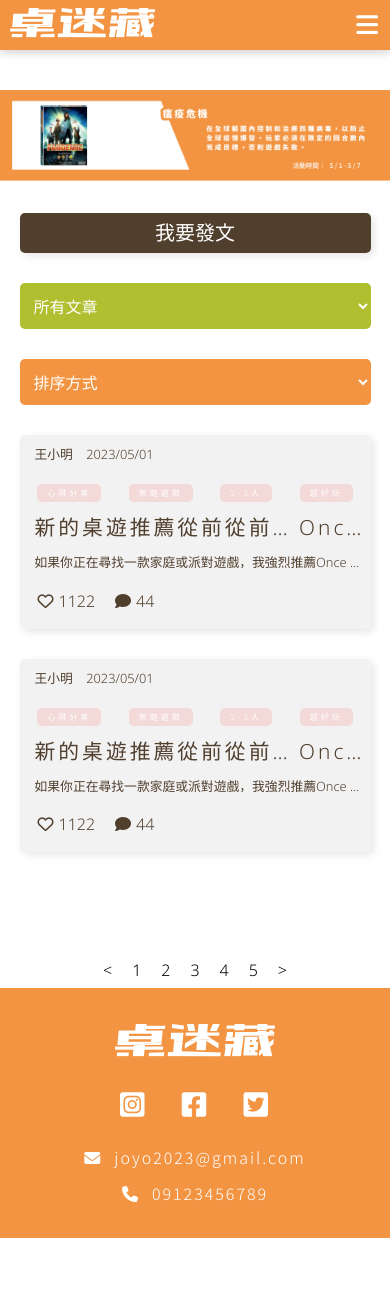
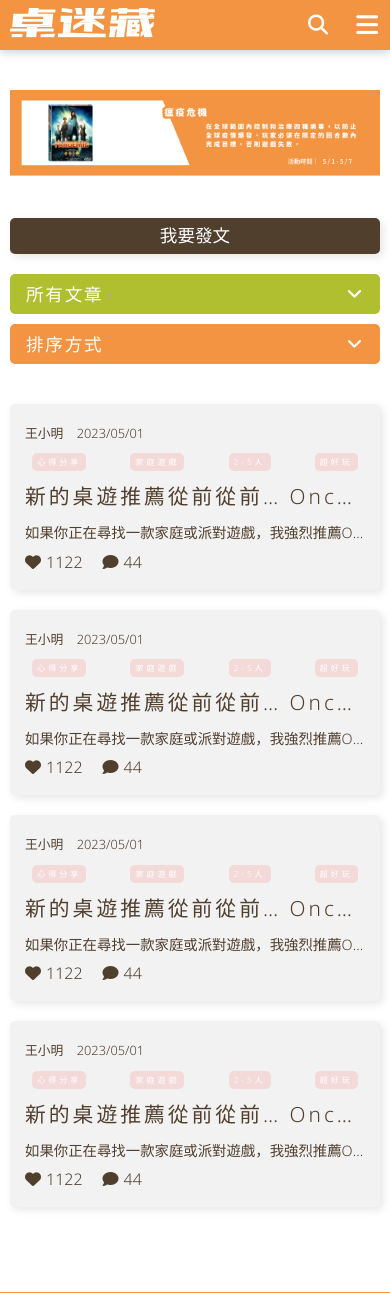
Before and after one commit to illumyST/JOYO_teamProject_G3, a PHP site: page /forum.html in a window 390 px wide. Shown: the top 1293 px of the page. Before the commit the page ends 1238 px from the top, so only its background shows below. Run offline with PHP 8.4, Linux system fonts and the light colour scheme; style sheets or scripts are compiled from the project's sources.

Commit message:
修改forum.html下拉式選單和forum.scss下拉式選單的樣式及其他間距微調 修改contact.html頂部的圓形和contact.scss圓形的弧度樣式

```diff
--- a/contact.html
+++ b/contact.html
@@ -51,7 +51,7 @@
         </nav>
     </header>
 
-   <section class="contact_wrapper">
+
 
             <!-- 聯絡我們title -->
             <div class="contact_top">
@@ -71,6 +71,8 @@
             <!-- 聯絡我們end -->
 
 
+
+   <section class="contact_wrapper">
 
         <!-- 常見問題區域 -->
         <div class="contact_middle">
--- a/dropDownMenu.html
+++ b/dropDownMenu.html
@@ -30,8 +30,7 @@
             <li><a class="dropdown-item" href="#">+12</a></li>
           </ul>
         </div>
-        <div class="drow-down"
-        >
+        <div class="drow-down">
             <button class="product-filter-btn" type="button" id="" >
              <span>排序方式</span><span><img src="./pic/product/Vector.png" alt=""></span>
           </button>
--- a/forum.html
+++ b/forum.html
@@ -17,10 +17,11 @@
     <header>
         <nav class="header_nav">
             <a href="#" class="header_nav_logoBox"><img class="header_nav_logo" src="../../assets/img/logo.svg" alt=""></a>
+            <div class="header_nav_right_inputBox">
+                <i class="fa-solid fa-magnifying-glass"></i>
+                <input class="header_nav_right_inputBox-input" type="text">
+            </div>
             <ul class="header_nav_right">
-                <li class="header_nav_right_inputBox">
-                    <input class="header_nav_right_inputBox-input" type="text">
-                </li>
                 <li><a href="#">桌遊商城</a>
                     <ol>
                         <li><a href="#">派對遊戲</a></li>
@@ -59,23 +60,23 @@
     <section class="forum_wrapper">
             <!-- 側邊選單 -->
             <ul class="forum_sidemenu">
-                <li>
+                <li class="forum_sidemenu_li active">
                     <i class="fa-solid fa-file-lines"></i>
                     <h3>所有文章</h3>
                 </li>
-                <li>
+                <li class="forum_sidemenu_li">
                     <i class="fa-brands fa-stack-exchange"></i>
                     <h3>心得分享</h3>
                 </li>
-                <li>
+                <li class="forum_sidemenu_li">
                     <i class="fa-solid fa-users"></i>
                     <h3>揪團區</h3>
                 </li>
-                <li>
+                <li class="forum_sidemenu_li">
                     <i class="fa-solid fa-file-circle-question"></i>
                     <h3>發問區</h3>
                 </li>
-                <li>
+                <li class="forum_sidemenu_li">
                     <i class="fa-solid fa-chalkboard-user"></i>
                     <h3>教學區</h3>
                 </li>
@@ -94,13 +95,25 @@
                 <!-- 文章區域 -->
                 <div class="forum_article_title">
                     <h2>所有文章</h2>
-                    <select class="forum_sort" id="forum_sort">
+                    <!-- <select class="forum_sort" id="forum_sort">
                         <option value="">排序方式</option>
                         <option value="">排序方式</option>
                         <option value="">排序方式</option>
                         <option value="">排序方式</option>
                         <option value="">排序方式</option>
-                    </select>
+                    </select> -->
+
+                    <div class="forum_sort">
+                        <button class="forum_sort_btn" type="button" id="forum_sort_btn" >
+                            <span>排序方式</span><span><i class="fa-solid fa-angle-down"></i></span>
+                        </button>
+                        <ul class="forum_sort_order" >
+                            <li><a class="forum_dropdown_item" href="#">文章日期：由最新到最舊</a></li>
+                            <li><a class="forum_dropdown_item" href="#">文章日期：由最舊到最新</a></li>
+                            <li><a class="forum_dropdown_item" href="#">文章日期：由最舊到最新</a></li>
+                            <li><a class="forum_dropdown_item" href="#">文章日期：由最舊到最新</a></li>
+                        </ul>
+                    </div>
                 </div>
 
 
@@ -111,7 +124,7 @@
                         <h3>我要發文</h3>
                     </div>
 
-                        <div class="forum_media_select">
+                        <!-- <div class="forum_media_select">
                             <select class="forum_media_menu_select" id="forum_media_menu_select">
                                 <option value="">所有文章</option>
                                 <option value="">心得分享</option>
@@ -119,9 +132,24 @@
                                 <option value="">發問區</option>
                                 <option value="">教學區</option>
                             </select>
+                        </div>     -->
+
+                        <div class="forum_media_select">
+                            <button class="forum_media_menu_btn" type="button" id="forum_media_menu_btn" >
+                                <span>所有文章</span><span><i class="fa-solid fa-angle-down"></i></span>
+                            </button>
+                            <ul class="forum_media_select_order" >
+                                <li><a class="forum_media_select_dropdown_item" href="#">心得分享</a></li>
+                                <li><a class="forum_media_select_dropdown_item" href="#">揪團區</a></li>
+                                <li><a class="forum_media_select_dropdown_item" href="#">發問區</a></li>
+                                <li><a class="forum_media_select_dropdown_item" href="#">教學區</a></li>
+                            </ul>
                         </div>
 
-                        <div class="forum_media_sort">
+
+
+
+                        <!-- <div class="forum_media_sort">
                             <select class="forum_media_menu_sort" id="forum_media_menu_sort">
                                 <option value="">排序方式</option>
                                 <option value="">排序方式</option>
@@ -129,6 +157,18 @@
                                 <option value="">排序方式</option>
                                 <option value="">排序方式</option>
                             </select>
+                        </div> -->
+
+                        <div class="forum_media_sort">
+                            <button class="forum_media_sort_btn" type="button" id="forum_media_sort_btn" >
+                                <span>排序方式</span><span><i class="fa-solid fa-angle-down"></i></span>
+                            </button>
+                            <ul class="forum_media_sort_order" >
+                                <li><a class="forum_media_sort_dropdown_item" href="#">文章日期：由最新到最舊</a></li>
+                                <li><a class="forum_media_sort_dropdown_item" href="#">文章日期：由最舊到最新</a></li>
+                                <li><a class="forum_media_sort_dropdown_item" href="#">文章日期：由最舊到最新</a></li>
+                                <li><a class="forum_media_sort_dropdown_item" href="#">文章日期：由最舊到最新</a></li>
+                            </ul>
                         </div>
                 </div>
 
@@ -178,7 +218,7 @@
                             <!-- 第一文章列表右側下方 -->
                             <ul class="forum_article_item1_right_bottom">
                                 <li>
-                                    <i class="fa-regular fa-heart"></i>
+                                    <i class="fa-solid fa-heart"></i>
                                     <p>1122</p>
                                 </li>
                                 <li>
@@ -191,9 +231,9 @@
 
                     </div>
 
-                     <!-- 第一文章列表 -->
+                     <!-- 第二文章列表 -->
                      <div class="forum_article_item1">
-                        <!-- 第一文章列表左側 -->
+                        <!-- 第二文章列表左側 -->
                         <ul class="forum_article_item1_left">
                             <li class="forum_category">
                                 <h2>發問</h2>
@@ -204,9 +244,9 @@
                             </li>
                         </ul>
 
-                        <!-- 第一文章列表右側 -->
+                        <!-- 第二文章列表右側 -->
                         <div class="forum_article_item1_right">
-                            <!-- 第一文章列表右側上方標籤 -->
+                            <!-- 第二文章列表右側上方標籤 -->
                             <ul class="forum_article_item1_right_label">
                                 <li>
                                     <P>心得分享</P>
@@ -222,7 +262,7 @@
                                 </li>
                             </ul>
 
-                            <!-- 第一文章列表右側中間標題和內文-->
+                            <!-- 第二文章列表右側中間標題和內文-->
                             <ul class="forum_article_item1_right_middle">
                                 <li>
                                     <h2>新的桌遊推薦從前從前… Once Upon A Time－中文版</h2>
@@ -232,10 +272,10 @@
                                 </li>
                             </ul>
 
-                            <!-- 第一文章列表右側下方 -->
+                            <!-- 第二文章列表右側下方 -->
                             <ul class="forum_article_item1_right_bottom">
                                 <li>
-                                    <i class="fa-regular fa-heart"></i>
+                                    <i class="fa-solid fa-heart"></i>
                                     <p>1122</p>
                                 </li>
                                 <li>
@@ -248,6 +288,119 @@
 
                     </div>
 
+                    <!-- 第三文章列表 -->
+                    <div class="forum_article_item1">
+                        <!-- 第三文章列表左側 -->
+                        <ul class="forum_article_item1_left">
+                            <li class="forum_category">
+                                <h2>教學</h2>
+                            </li>
+                            <li class="forum_name_data">
+                                <p>王小明</p>
+                                <p>2023/05/01</p>
+                            </li>
+                        </ul>
+
+                        <!-- 第三文章列表右側 -->
+                        <div class="forum_article_item1_right">
+                            <!-- 第三文章列表右側上方標籤 -->
+                            <ul class="forum_article_item1_right_label">
+                                <li>
+                                    <P>心得分享</P>
+                                </li>
+                                <li>
+                                    <p>家庭遊戲</p>
+                                </li>
+                                <li>
+                                    <p>2-5人</p>
+                                </li>
+                                <li>
+                                    <p>超好玩</p>
+                                </li>
+                            </ul>
+
+                            <!-- 第三文章列表右側中間標題和內文-->
+                            <ul class="forum_article_item1_right_middle">
+                                <li>
+                                    <h2>新的桌遊推薦從前從前… Once Upon A Time－中文版</h2>
+                                </li>
+                                <li>
+                                    <p>如果你正在尋找一款家庭或派對遊戲，我強烈推薦Once Upon A Time（中文版），這是一款非常有趣的桌遊，適合所有年齡層的人玩。</p>
+                                </li>
+                            </ul>
+
+                            <!-- 第三文章列表右側下方 -->
+                            <ul class="forum_article_item1_right_bottom">
+                                <li>
+                                    <i class="fa-solid fa-heart"></i>
+                                    <p>1122</p>
+                                </li>
+                                <li>
+                                    <i class="fa-solid fa-comment"></i>
+                                    <p>44</p>
+                                </li>
+                            </ul>
+
+                        </div>
+
+                    </div>
+
+                    <!-- 第四文章列表 -->
+                    <div class="forum_article_item1">
+                        <!-- 第四文章列表左側 -->
+                        <ul class="forum_article_item1_left">
+                            <li class="forum_category">
+                                <h2>台北</h2>
+                            </li>
+                            <li class="forum_name_data">
+                                <p>王小明</p>
+                                <p>2023/05/01</p>
+                            </li>
+                        </ul>
+
+                        <!-- 第四文章列表右側 -->
+                        <div class="forum_article_item1_right">
+                            <!-- 第四文章列表右側上方標籤 -->
+                            <ul class="forum_article_item1_right_label">
+                                <li>
+                                    <P>心得分享</P>
+                                </li>
+                                <li>
+                                    <p>家庭遊戲</p>
+                                </li>
+                                <li>
+                                    <p>2-5人</p>
+                                </li>
+                                <li>
+                                    <p>超好玩</p>
+                                </li>
+                            </ul>
+
+                            <!-- 第四文章列表右側中間標題和內文-->
+                            <ul class="forum_article_item1_right_middle">
+                                <li>
+                                    <h2>新的桌遊推薦從前從前… Once Upon A Time－中文版</h2>
+                                </li>
+                                <li>
+                                    <p>如果你正在尋找一款家庭或派對遊戲，我強烈推薦Once Upon A Time（中文版），這是一款非常有趣的桌遊，適合所有年齡層的人玩。</p>
+                                </li>
+                            </ul>
+
+                            <!-- 第四文章列表右側下方 -->
+                            <ul class="forum_article_item1_right_bottom">
+                                <li>
+                                    <i class="fa-solid fa-heart"></i>
+                                    <p>1122</p>
+                                </li>
+                                <li>
+                                    <i class="fa-solid fa-comment"></i>
+                                    <p>44</p>
+                                </li>
+                            </ul>
+
+                        </div>
+
+                    </div>
                 </div>
             </div>
 
--- a/sass/page/_contact.scss
+++ b/sass/page/_contact.scss
@@ -9,11 +9,13 @@
 .contact_top{
     // border: 1px solid blue;
     width: 100%;
+    height: 600px;
     @include flex-container();
     justify-content: center;
     align-content: flex-start;
-    border-radius: 0 0 80% 80%;
+    // border-radius: 0 0 80% 80%;
     background-color: $orange;
+    clip-path: ellipse(800px 300px at 50% 20%);
 }
 
 .contact_top_titel{
@@ -67,6 +69,7 @@
 
 .contact_top_right_text{
     margin-bottom: 15px;
+    text-align: justify;
 }
 
 
@@ -76,7 +79,7 @@
 .contact_middle{
     // border: 1px solid purple;
     width:  100%;
-    margin-top: 100px;
+    // margin-top: 100px;
 }
 
 
--- a/sass/page/_forum.scss
+++ b/sass/page/_forum.scss
@@ -2,7 +2,6 @@
     @include flex-container(row, wrap, center, flex-start);
     @include wrapper();
     font-family: Noto Sans, Noto Sans TC, sans-serif;
-    margin: 75px auto;
     // border: 1px solid red;
 }
 
@@ -42,14 +45,18 @@
 .forum_right{
     width: 40%;
     flex-grow: 1;
-    margin-left: 50px;
+    margin-left: 40px;
 }
 
 
 // ===== 廣告區域 ===== //
-// .forum_advertise{
+.forum_advertise{
+    width: 100%;
 
-// }
+    img{
+        width: 100%;
+    }
+}
 
 
 
@@ -93,13 +140,13 @@
 // ===== 文章左側評分&發文人&發文日期 ==== //
 .forum_article_item1_left{
     // border: 1px solid green;
-    width: 25%;
+    width: 12.2%;
+    margin: 30px 40px 30px 30px;
 }
 
 .forum_article_item1_left li{
     // border: 1px solid black;
-    width: 50%;
-    margin: 10px auto;
+    width: 100%;
 }
 
 .forum_article_item1_left .forum_category {
@@ -133,7 +180,7 @@
     // border: 1px solid blue;
     @include flex-container(row, wrap, space-around);
     width: 60%;
-    margin: 20px 0;
+    margin-bottom: 20px;
 }
 
 .forum_article_item1_right_label li{
@@ -146,9 +193,9 @@
 // ===== 文章標題和內文 ===== //
 .forum_article_item1_right_middle{
     // border: 1px solid olive;
-    margin: 10px 0;
-    padding: 8px;
+    padding-left: 13px;
     width: 95%;
+    margin-bottom: 25px;
 }
 
 .forum_article_item1_right_middle h2{
@@ -174,7 +221,7 @@
     // border: 1px solid blueviolet;
     @include flex-container(row, wrap, flex-start);
     width: 90%;
-    margin: 10px 0;
+    padding-left: 5px;
 }
 
 .forum_article_item1_right_bottom li{
@@ -194,7 +241,7 @@
 .forum_pagination_bar{
     // border: 1px solid gray;
     @include flex-container();
-    margin-top: 100px;
+    margin: 100px 0 120px;
     width: 100%;
     color: $brown;
 }
@@ -207,7 +254,6 @@
 // ===== 手機版的選單 ===== //
 .forum_media{
     // border: 1px solid red;
-    margin: 30px 0;
     display: none;
 }
 
@@ -218,31 +264,29 @@
     font-size: $h3;
 }
 
-.forum_media_select,
-.forum_media_sort{
-    // border: 1px solid yellow;
-    margin: 30px 0;
-    select{
-        display: block;
-        width: 100%;
-        padding: 10px 10px;
-        margin-top: 10px;
-        border-radius: 5px;
-        color: white;
-        font-size: $p;
-        border: none;
-        outline: none;
-    }
+// .forum_media_select,
+// .forum_media_sort{
+//     // border: 1px solid yellow;
+//     select{
+//         display: block;
+//         width: 100%;
+//         padding: 10px 10px;
+//         border-radius: 5px;
+//         color: white;
+//         font-size: $p;
+//         border: none;
+//         outline: none;
+//     }
 
-}
+// }
 
-.forum_media_menu_select{
-    background-color: $green;
-}
+// .forum_media_menu_select{
+//     background-color: $green;
+// }
 
-.forum_media_menu_sort{
-    background-color: $orange;
-}
+// .forum_media_menu_sort{
+//     background-color: $orange;
+// }
 
 
 
@@ -253,9 +297,8 @@
 // ===== 手機版 ===== //
 @media screen and (max-width: 414px){
 .forum_wrapper{
-    width: auto;
+    width: 370px;
     flex-direction: column;
-    margin: 0;
 }
 
 // 桌機板左側選單
@@ -265,16 +308,17 @@
 
 
 .forum_right{
-    width: 100vw;
+    width: 100%;
     flex-grow: 0;
     margin-left: 0;
 }
 
 .forum_advertise{
-    width: 100vw;
+    width: 100%;
+    margin-bottom: 40px;
 
     img{
-        width: 100vw;
+        width: 100%;
     }
 }
 
@@ -283,38 +327,133 @@
     display: none;
 }
 
+
+
+
 // ===== 手機版選單 ===== //
 .forum_media{
     display: block;
-    width: 90vw;
-    margin: 30px auto;
+    width: 100%;
+
+    .forum_media_button{
+        margin-bottom: 20px;
+        font-size: 1.1rem;
+    }
+
+    .forum_media_select{
+        @include drowDown(100%, 40px, 100%, 50%);
+        margin-bottom: 10px;
+
+
+        button{
+            display: flex;
+            justify-content: space-between;
+            align-items: center;
+            background-color: $green;
+            font-size: 1.1rem;
+
+            span{
+                letter-spacing: .1em;
+                margin: 0 10px;
+            }
+
+            .fa-angle-down{
+                font-weight: 600;
+            }
+
+
+        }
+
+        ul{
+            width: 89.3%;
+            top: 313px;
+
+            li{
+                // display: block;
+                width: 100%;
+
+                a{
+                    width: 100%;
+                    line-height: 2.5;
+                    background-color: $green;
+                    color: white;
+                    letter-spacing: .1em;
+                }
+            }
+        }
+    }
+
+    .forum_media_select_order.active{
+        display: block;
+    }
+
+    .forum_media_sort{
+        margin-bottom: 40px;
+        @include drowDown(100%, 40px, 100%, 50%);
+
+        button{
+            display: flex;
+            justify-content: space-between;
+            align-items: center;
+            font-size: 1.1rem;
+
+            span{
+                letter-spacing: .1em;
+                margin: 0 10px;
+            }
+
+
+            .fa-angle-down{
+                font-weight: 600;
+            }
+        }
+
+        ul{
+            width: 89.3%;
+            top: 363px;
+
+            li{
+                // display: block;
+                width: 100%;
+
+                a{
+                    width: 100%;
+                    line-height: 2.5;
+                    color: white;
+                    letter-spacing: .1em;
+                }
+            }
+        }
+    }
+
+    .forum_media_sort_order.active{
+        display: block;
+    }
 }
 
-// .forum_media_menu_select,
-// .forum_media_menu_sort{
-//     option{
-//         width: 90vw;
-//     }
-// }
 
 
 .forum_article_item{
-    width: 100vw;
+    width: 100%;
+    &:last-child{
+        margin-bottom: 85px;
+    }
 }
 
 .forum_article_item1{
-    width: 90vw;
-    margin: 0 auto 30px;
+    width: 100%;
+    margin-bottom: 20px;
     flex-direction: column;
 }
 
 .forum_article_item1_left{
-    width: 90vw;
+    width: 100%;
+    margin: 20px 15px 10px;
 }
 
 
 .forum_article_item1_left li{
-    width: 85vw;
+    width: 100%;
     margin-left: 15px;
 }
 
@@ -336,22 +475,29 @@
 
 
 .forum_article_item1_right{
-    width: 90vw;
+    width: 100%;
+    margin-bottom: 20px;
 }
 
 .forum_article_item1_right_label{
-    width: 88vw;
-    margin: 10px auto;
+    width: 100%;
+    margin-bottom: 10px;
 }
 
 .forum_article_item1_right_label li{
     font-size: .5rem;
+    padding: 5px;
+
+    p{
+        text-align: center;
+    }
 }
 
 
 
 .forum_article_item1_right_middle{
-    margin: 0 15px;
+    width: 100%;
+    margin: 0;
     padding: 0;
 }
 .forum_article_item1_right_middle h2{
@@ -359,21 +505,19 @@
     white-space: nowrap;
     overflow: hidden;
     text-overflow: ellipsis;
+    margin: 0 15px 10px;
 }
 
 .forum_article_item1_right_middle p{
-    font-size: .8rem;
+    font-size: .9rem;
+    margin: 0 15px 10px;
 }
 
 .forum_article_item1_right_bottom{
-    width: 85vw;
-    margin: 20px 8px;
+    width: 100%;
 }
 
-
 .forum_pagination_bar{
-    width: 90vw;
-    margin: 100px auto 0;
+    display: none;
 }
-
 }
```
Also changed, not shown: other parts of sass/page/_forum.scss (+55 -11 lines). Lines whose indentation alone changed are shown as unchanged.
